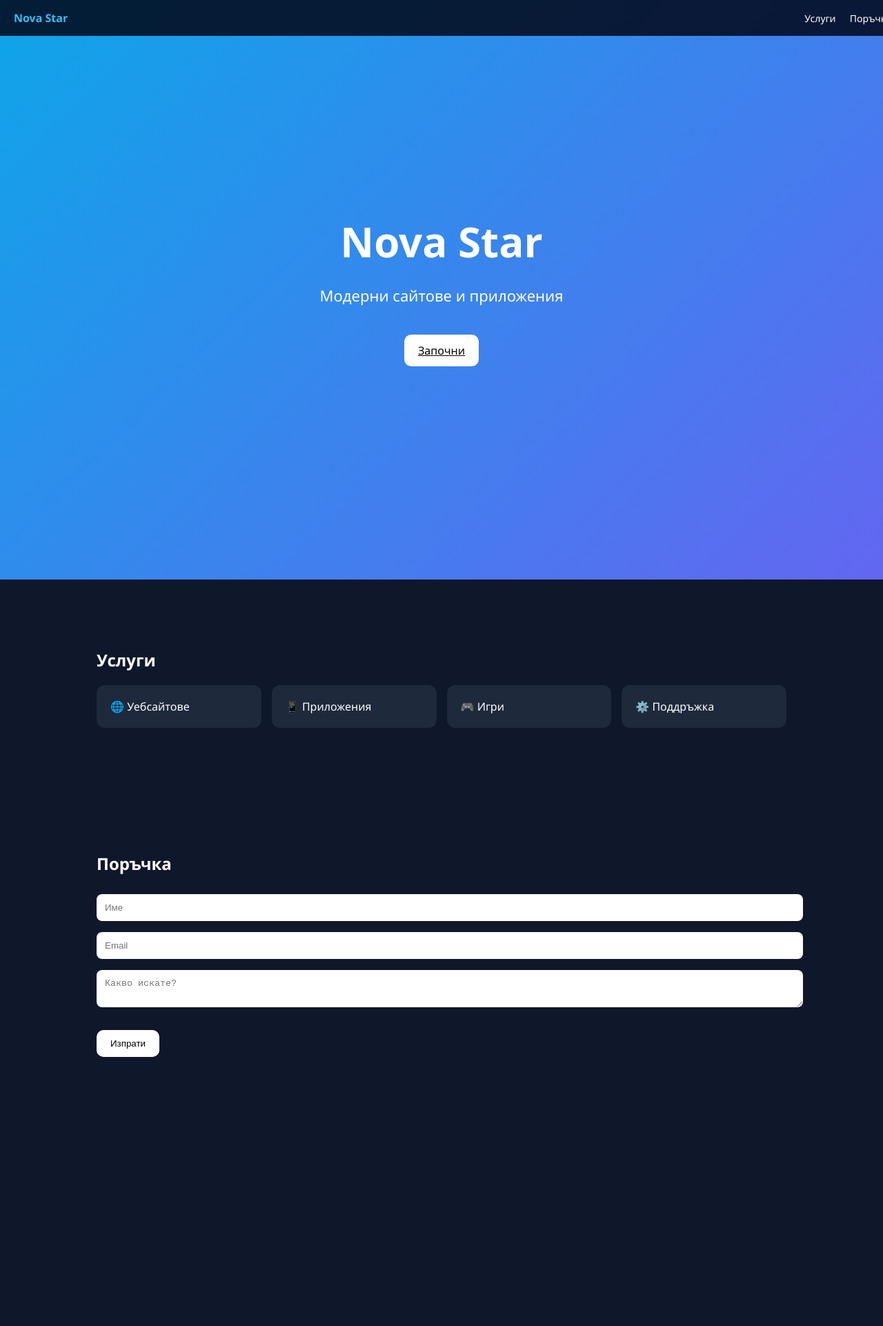
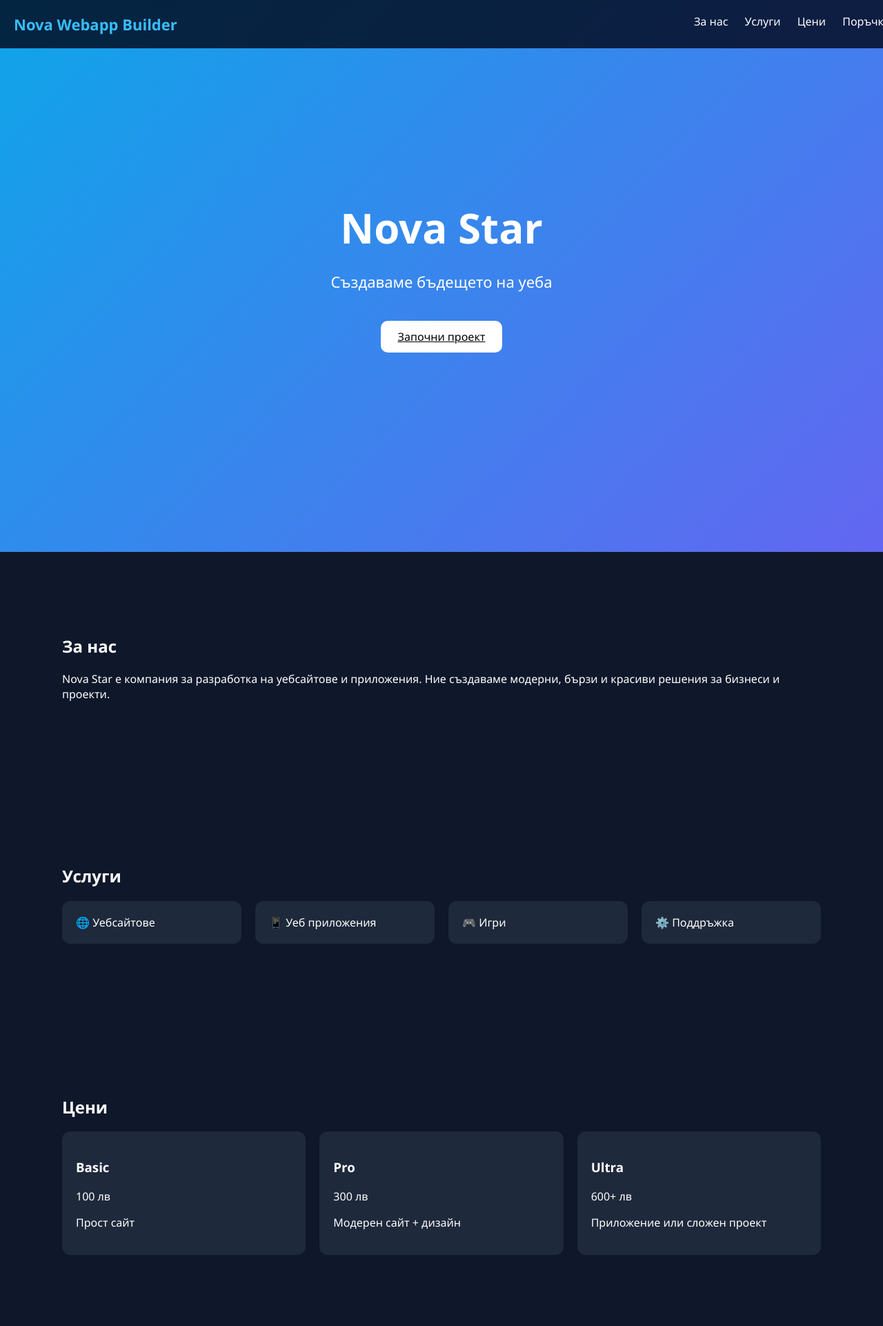
Before and after one commit to Arsenii13/NovaBuilder, a plain HTML site: page index.html in a window 1280 px wide. Shown: the top 1922 px of the page at 69% size. Before the commit the page ends 1612 px from the top, so only its background shows below. Drawn offline with Linux system fonts and the light colour scheme.

Commit message:
Update index.html

```diff
--- a/index.html
+++ b/index.html
@@ -3,28 +3,27 @@
 <head>
 <meta charset="UTF-8">
 <meta name="viewport" content="width=device-width, initial-scale=1.0">
-<title>Nova Star</title>
+<title>Nova Builder</title>
 
 <style>
 
-/* ===== ОСНОВА ===== */
 body{
 margin:0;
-font-family:'Segoe UI',sans-serif;
+font-family: 'Segoe UI', sans-serif;
 background:#0f172a;
 color:white;
 scroll-behavior:smooth;
 }
 
-/* ===== HEADER ===== */
+/* HEADER */
 header{
 position:fixed;
 width:100%;
 top:0;
 display:flex;
 justify-content:space-between;
-padding:15px 20px;
-background:rgba(2,6,23,0.85);
+padding:20px;
+background:rgba(2,6,23,0.8);
 backdrop-filter:blur(10px);
 z-index:1000;
 }
@@ -32,16 +31,16 @@ z-index:1000;
 .logo{
 color:#38bdf8;
 font-weight:bold;
+font-size:22px;
 }
 
 nav a{
 color:white;
-margin:0 8px;
+margin:0 10px;
 text-decoration:none;
-font-size:14px;
 }
 
-/* ===== HERO ===== */
+/* HERO */
 .hero{
 height:100vh;
 display:flex;
@@ -49,47 +48,51 @@ flex-direction:column;
 justify-content:center;
 align-items:center;
 text-align:center;
-padding:20px;
 background:linear-gradient(135deg,#0ea5e9,#6366f1);
+animation:gradientMove 8s infinite alternate;
+}
+
+@keyframes gradientMove{
+0%{background-position:left;}
+100%{background-position:right;}
 }
 
 .hero h1{
-font-size:40px;
+font-size:60px;
 margin:0;
-animation:fadeUp 1s;
+animation:fadeIn 2s;
 }
 
 .hero p{
-font-size:18px;
-animation:fadeUp 1.5s;
+font-size:22px;
+animation:fadeIn 3s;
+}
+
+@keyframes fadeIn{
+from{opacity:0; transform:translateY(20px);}
+to{opacity:1; transform:translateY(0);}
 }
 
 .btn{
 margin-top:20px;
-padding:12px 20px;
+padding:12px 25px;
 background:white;
 color:black;
 border-radius:10px;
-border:none;
 cursor:pointer;
-transition:0.3s;
 }
 
-.btn:hover{
-transform:scale(1.05);
-}
-
-/* ===== СЕКЦИИ ===== */
+/* SECTIONS */
 .section{
-padding:80px 20px;
-max-width:1000px;
+padding:100px 20px;
+max-width:1100px;
 margin:auto;
 }
 
-.services{
+.services, .pricing{
 display:grid;
-grid-template-columns:1fr;
-gap:15px;
+grid-template-columns:repeat(auto-fit,minmax(250px,1fr));
+gap:20px;
 }
 
 .card{
@@ -100,61 +103,22 @@ transition:0.3s;
 }
 
 .card:hover{
-transform:translateY(-5px);
+transform:translateY(-10px) scale(1.03);
 }
 
-/* ===== ФОРМА ===== */
+/* FORM */
 input, textarea{
 width:100%;
 padding:12px;
-margin:8px 0;
+margin:10px 0;
 border-radius:8px;
 border:none;
 }
 
-/* ===== SUCCESS MESSAGE ===== */
-#success{
-position:fixed;
-top:20px;
-left:50%;
-transform:translateX(-50%);
-background:#22c55e;
-padding:15px 25px;
-border-radius:10px;
-display:none;
-animation:fadeDown 0.5s;
-}
-
-/* ===== АНИМАЦИИ ===== */
-@keyframes fadeUp{
-from{opacity:0; transform:translateY(20px);}
-to{opacity:1; transform:translateY(0);}
-}
-
-@keyframes fadeDown{
-from{opacity:0; transform:translate(-50%,-20px);}
-to{opacity:1; transform:translate(-50%,0);}
-}
-
-/* ===== RESPONSIVE ===== */
-@media(min-width:700px){
-.services{
-grid-template-columns:repeat(2,1fr);
-}
-
-.hero h1{
-font-size:60px;
-}
-
-.hero p{
-font-size:22px;
-}
-}
-
-@media(min-width:1000px){
-.services{
-grid-template-columns:repeat(4,1fr);
-}
+footer{
+text-align:center;
+padding:30px;
+background:#020617;
 }
 
 </style>
@@ -162,36 +126,64 @@ grid-template-columns:repeat(4,1fr);
 
 <body>
 
-<div id="success">✅ Поръчката е изпратена!</div>
-
 <header>
-<div class="logo">Nova Star</div>
+<div class="logo">Nova Webapp Builder</div>
 <nav>
+<a href="#about">За нас</a>
 <a href="#services">Услуги</a>
+<a href="#pricing">Цени</a>
 <a href="#contact">Поръчка</a>
 </nav>
 </header>
 
 <section class="hero">
 <h1>Nova Star</h1>
-<p>Модерни сайтове и приложения</p>
-<a href="#contact" class="btn">Започни</a>
+<p>Създаваме бъдещето на уеба</p>
+<a href="#contact" class="btn">Започни проект</a>
+</section>
+
+<section id="about" class="section">
+<h2>За нас</h2>
+<p>Nova Star е компания за разработка на уебсайтове и приложения. Ние създаваме модерни, бързи и красиви решения за бизнеси и проекти.</p>
 </section>
 
 <section id="services" class="section">
 <h2>Услуги</h2>
 <div class="services">
 <div class="card">🌐 Уебсайтове</div>
-<div class="card">📱 Приложения</div>
+<div class="card">📱 Уеб приложения</div>
 <div class="card">🎮 Игри</div>
 <div class="card">⚙️ Поддръжка</div>
+</div>
+</section>
+
+<section id="pricing" class="section">
+<h2>Цени</h2>
+<div class="pricing">
+<div class="card">
+<h3>Basic</h3>
+<p>100 лв</p>
+<p>Прост сайт</p>
+</div>
+
+<div class="card">
+<h3>Pro</h3>
+<p>300 лв</p>
+<p>Модерен сайт + дизайн</p>
+</div>
+
+<div class="card">
+<h3>Ultra</h3>
+<p>600+ лв</p>
+<p>Приложение или сложен проект</p>
+</div>
 </div>
 </section>
 
 <section id="contact" class="section">
 <h2>Поръчка</h2>
 
-<form id="form">
+<form action="order.php" method="POST">
 <input type="text" name="name" placeholder="Име" required>
 <input type="email" name="email" placeholder="Email" required>
 <textarea name="message" placeholder="Какво искате?"></textarea>
@@ -200,44 +192,9 @@ grid-template-columns:repeat(4,1fr);
 
 </section>
 
-<script type="module">
-import { initializeApp } from "https://www.gstatic.com/firebasejs/10.8.0/firebase-app.js";
-import { getFirestore, addDoc, collection } from "https://www.gstatic.com/firebasejs/10.8.0/firebase-firestore.js";
-
-const firebaseConfig = {
-  apiKey: "ТУК",
-  authDomain: "ТУК",
-  projectId: "ТУК",
-};
-
-const app = initializeApp(firebaseConfig);
-const db = getFirestore(app);
-
-const form = document.getElementById("form");
-const success = document.getElementById("success");
-
-form.addEventListener("submit", async (e)=>{
-e.preventDefault();
-
-const data = new FormData(form);
-
-await addDoc(collection(db, "orders"), {
-name: data.get("name"),
-email: data.get("email"),
-message: data.get("message"),
-time: new Date()
-});
-
-// показване на съобщение
-success.style.display = "block";
-
-setTimeout(()=>{
-success.style.display = "none";
-},3000);
-
-form.reset();
-});
-</script>
+<footer>
+<p>© 2026 Nova Webapp Builder</p>
+</footer>
 
 </body>
 </html>
```
